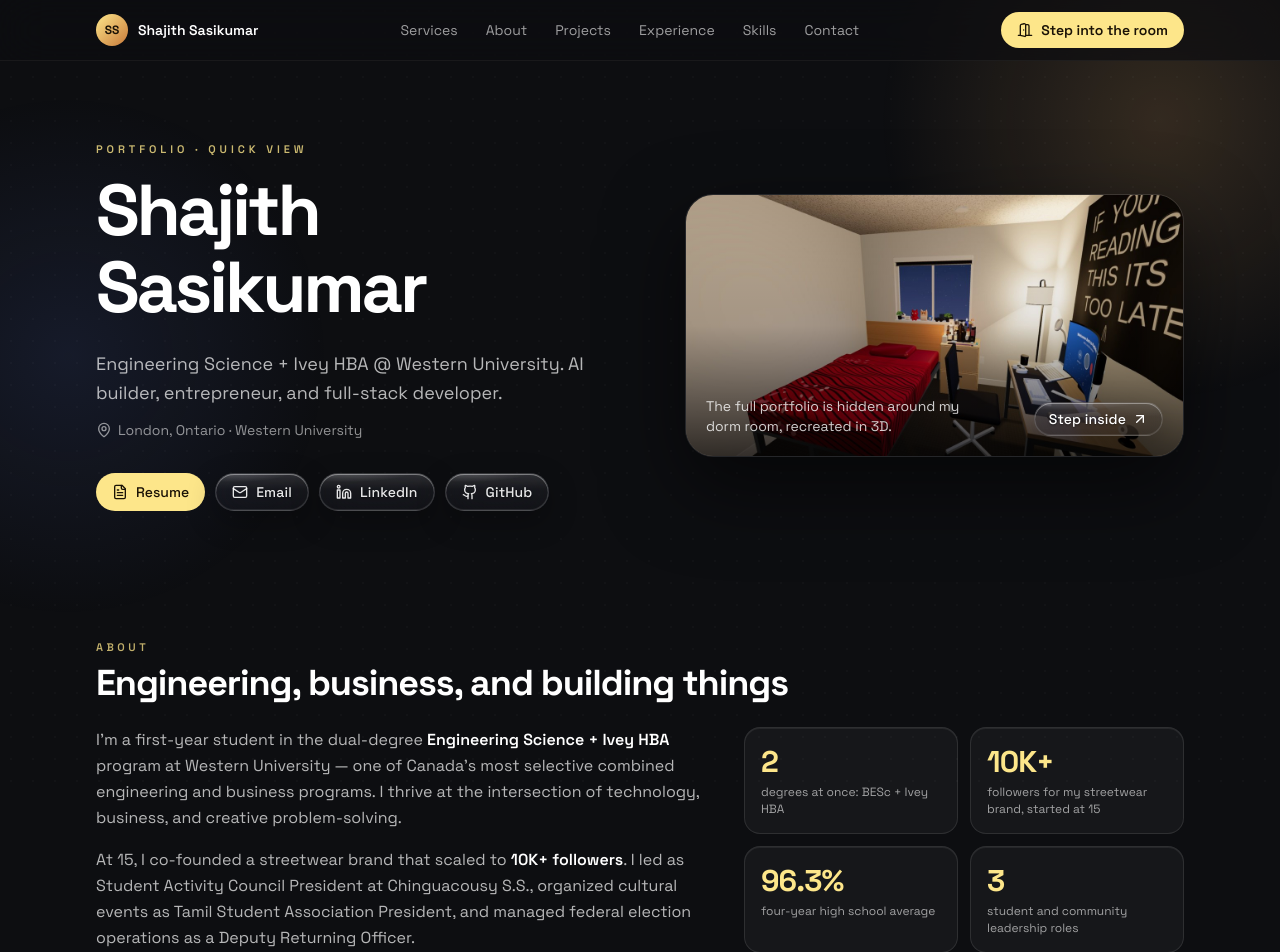
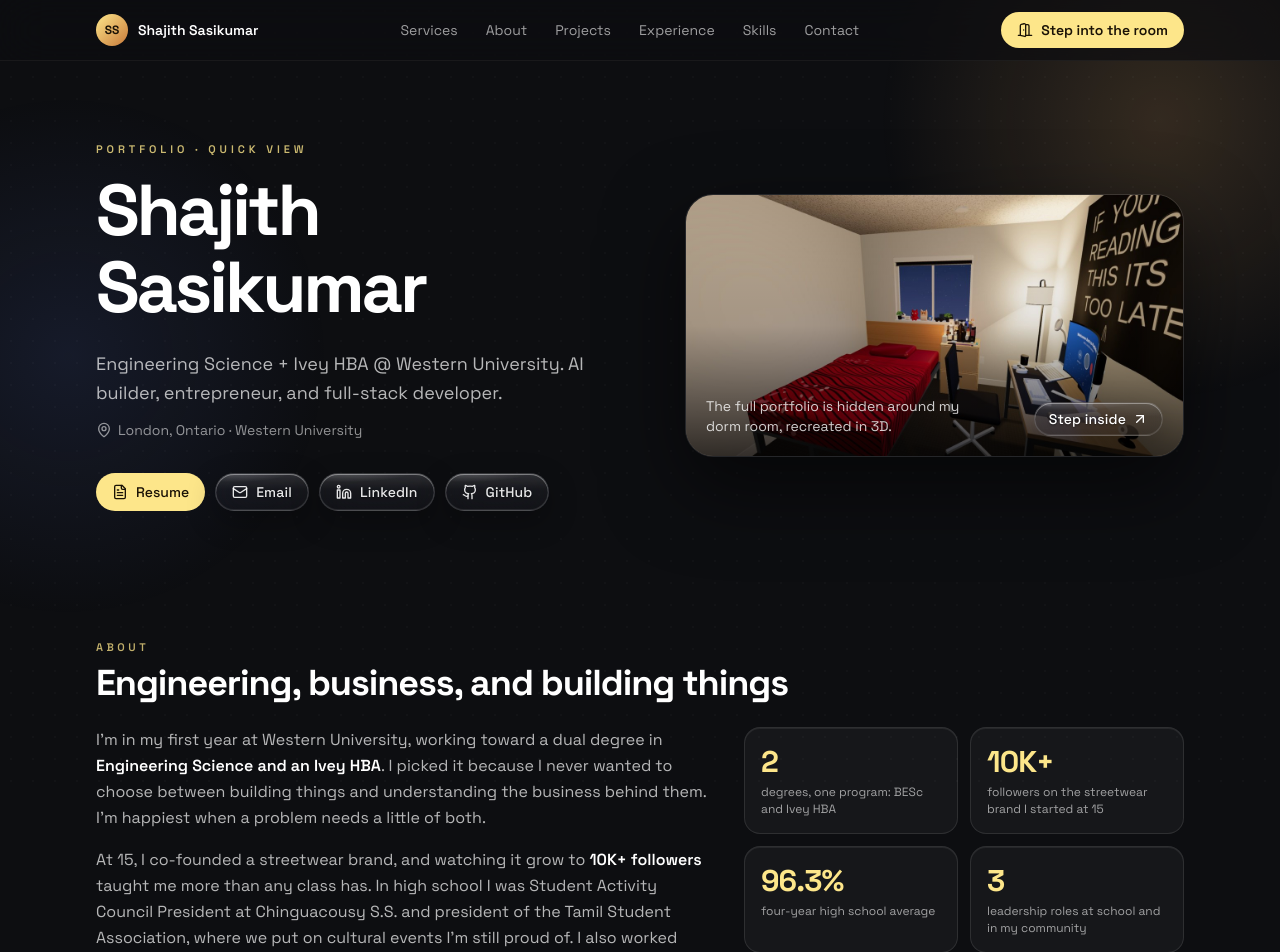
Before and after one commit to Shaj2x/My-Portfolio, a React (Vite) app: page /quick in a window 1280 px wide. Shown: the top 952 px of the page. Built offline with nearby package versions, Linux system fonts and the light colour scheme; the HTML template or start-up script is replaced by a standard one.

Commit message:
About: rewrite in a warmer, plainer voice, no em dashes
Co-Authored-By: Claude Opus 5.5 <noreply@anthropic.com>
Claude-Session: https://claude.ai/code/session_01454eRGKWQP3VyCseEDsR9R

```diff
--- a/src/components/room/createDetails.ts
+++ b/src/components/room/createDetails.ts
@@ -232,7 +232,7 @@ export function createCat(track: Track) {
 // ---------- phone ----------
 
 const NOTIFICATIONS = [
-  { app: "GitHub", text: "PR #214 approved — ready to merge" },
+  { app: "GitHub", text: "PR #214 approved, ready to merge" },
   { app: "Messages", text: "Mom: go to sleep!!" },
   { app: "Calendar", text: "Midterm tomorrow, 9:00 AM" },
   { app: "Slack", text: "Deploy finished · all checks green" },
--- a/src/data/portfolio.ts
+++ b/src/data/portfolio.ts
@@ -241,16 +241,16 @@ export const profile = {
 /** the About Me paragraphs; `strong` runs are emphasised */
 export const aboutParagraphs: { text: string; strong?: boolean }[][] = [
   [
-    { text: "I'm a first-year student in the dual-degree " },
-    { text: "Engineering Science + Ivey HBA", strong: true },
-    { text: " program at Western University — one of Canada's most selective combined engineering and business programs. I thrive at the intersection of technology, business, and creative problem-solving." },
+    { text: "I'm in my first year at Western University, working toward a dual degree in " },
+    { text: "Engineering Science and an Ivey HBA", strong: true },
+    { text: ". I picked it because I never wanted to choose between building things and understanding the business behind them. I'm happiest when a problem needs a little of both." },
   ],
   [
-    { text: "At 15, I co-founded a streetwear brand that scaled to " },
+    { text: "At 15, I co-founded a streetwear brand, and watching it grow to " },
     { text: "10K+ followers", strong: true },
-    { text: ". I led as Student Activity Council President at Chinguacousy S.S., organized cultural events as Tamil Student Association President, and managed federal election operations as a Deputy Returning Officer." },
+    { text: " taught me more than any class has. In high school I was Student Activity Council President at Chinguacousy S.S. and president of the Tamil Student Association, where we put on cultural events I'm still proud of. I also worked federal elections as a Deputy Returning Officer, which is a whole different kind of pressure." },
   ],
   [
-    { text: "Today, I build fully automated AI systems — from intelligent receptionists to complete websites and brand identities — helping businesses scale smarter. I'm driven by the belief that great technology should feel effortless." },
+    { text: "These days I build AI tools and websites for businesses, from AI receptionists that pick up every call to full sites and brand identities. My goal is simple: make the tech feel easy, so owners can get back to the work they actually love." },
   ],
 ];
--- a/src/pages/QuickView.tsx
+++ b/src/pages/QuickView.tsx
@@ -265,10 +265,10 @@ const QuickView = () => {
             </Reveal>
             <div className="grid grid-cols-2 content-start gap-3">
               {[
-                ["2", "degrees at once: BESc + Ivey HBA"],
-                ["10K+", "followers for my streetwear brand, started at 15"],
+                ["2", "degrees, one program: BESc and Ivey HBA"],
+                ["10K+", "followers on the streetwear brand I started at 15"],
                 ["96.3%", "four-year high school average"],
-                ["3", "student and community leadership roles"],
+                ["3", "leadership roles at school and in my community"],
               ].map(([n, label], i) => (
                 <Reveal key={label} delay={i * 0.06}>
                   <Glass className="h-full p-4">
```
